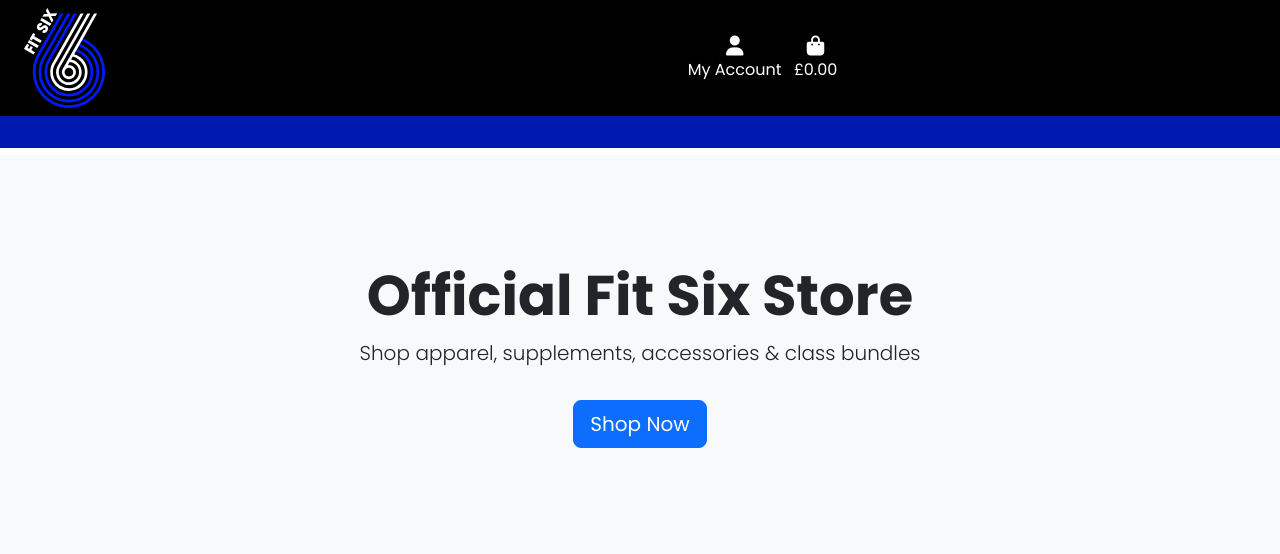
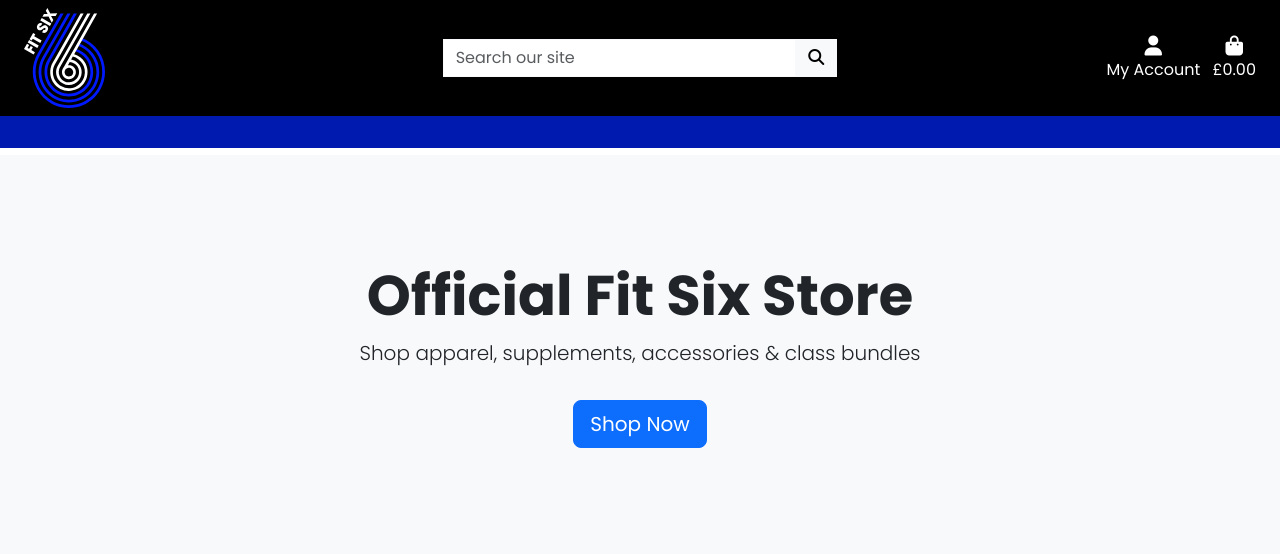
Before and after one commit to sd-powell/fit-six, a Django app: page / in a window 1280 px wide. Shown: the top 554 px of the page. Run offline with Django 5.2, Linux system fonts and the light colour scheme; some libraries are stand-ins or nearby versions.

Commit message:
refactor search bar for desktops

```diff
--- a/templates/base.html
+++ b/templates/base.html
@@ -44,6 +44,20 @@
           <a href="{% url 'home' %}" class="nav-link p-0">
             <img src="{% static 'images/fitsix-logo.svg' %}" alt="Fit Six Logo" height="100" />
           </a>
+        </div>
+
+        <!-- Center: Search -->
+        <div class="col-lg-4 my-auto">
+          <form method="GET" action="#"> {# {% url 'products' %} #}
+            <div class="input-group">
+              <input class="form-control border border-light rounded-0" type="text" name="q" placeholder="Search our site">
+              <div class="input-group-append">
+                <button class="btn btn-light border border-light rounded-0" type="submit">
+                  <i class="fas fa-search"></i>
+                </button>
+              </div>
+            </div>
+          </form>
         </div>
 
         <!-- Right: Account & Bag -->
@@ -190,9 +204,9 @@
         const toggle = document.getElementById('mobile-search-toggle');
         const searchBar = document.getElementById('mobile-search-bar');
 
-        toggle.addEventListener('click', function (e) {
+        toggle?.addEventListener('click', function (e) {
           e.preventDefault();
-          searchBar.classList.toggle('d-none');
+          searchBar?.classList.toggle('d-none');
         });
       });
     </script>
```
